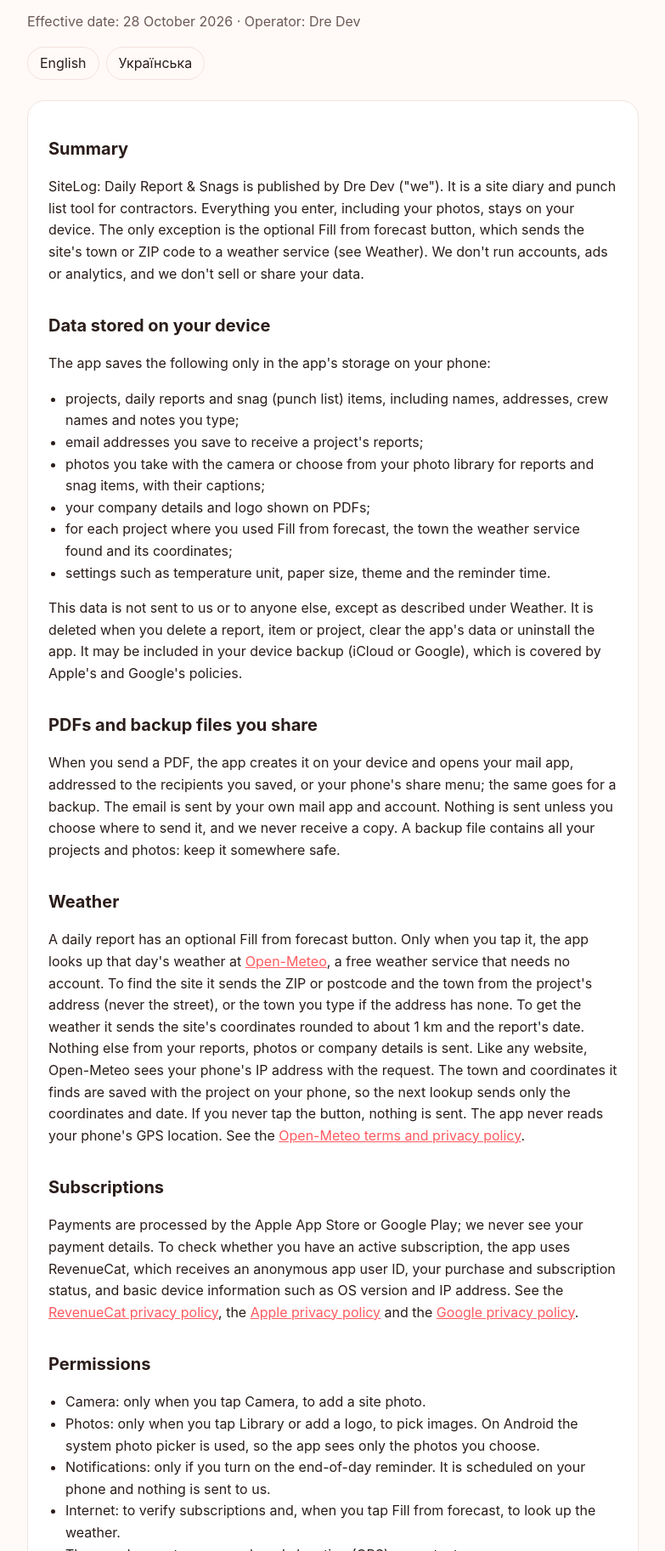
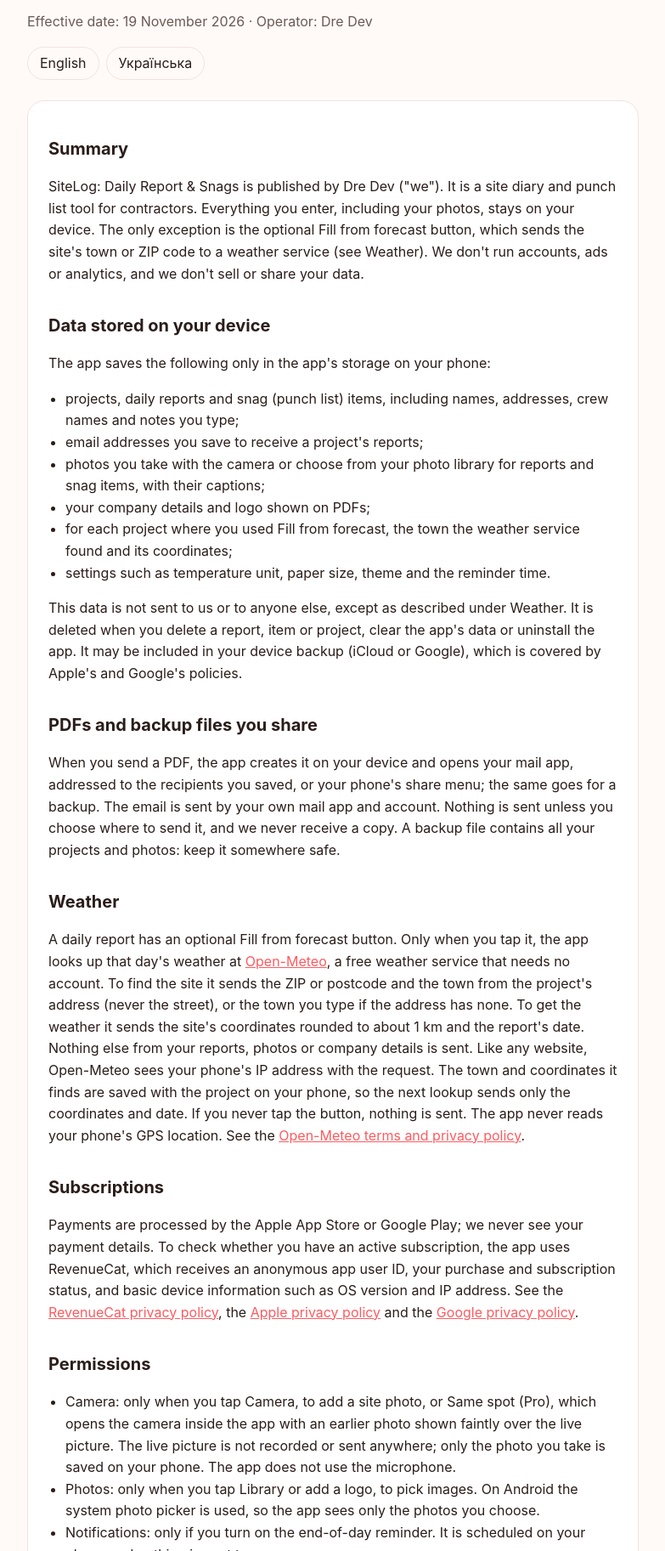
Before and after one commit to andronaft-2/app_politics_and_terms, a plain HTML site: page sitelog/privacy.html in a window 1280 px wide. Shown: the part 75-1900 px from the top of the page at 85% size, without its empty margins (248-1031 px from the left). Drawn offline with Linux system fonts and the light colour scheme.

Commit message:
SiteLog privacy: Same spot camera (in-app camera, nothing recorded or sent, no microphone)
Co-Authored-By: Claude Opus 5.5 <noreply@anthropic.com>

```diff
--- a/sitelog/privacy.html
+++ b/sitelog/privacy.html
@@ -10,7 +10,7 @@
 <body>
 <main>
   <header><div class="logo"></div><h1>SiteLog privacy policy</h1></header>
-  <p class="muted">Effective date: 28 October 2026 · Operator: Dre Dev</p>
+  <p class="muted">Effective date: 19 November 2026 · Operator: Dre Dev</p>
   <nav class="lang"><a href="#en">English</a><a href="#uk">Українська</a></nav>
 
   <section class="doc" id="en">
@@ -40,7 +40,7 @@
 
     <h2>Permissions</h2>
     <ul>
-      <li>Camera: only when you tap Camera, to add a site photo.</li>
+      <li>Camera: only when you tap Camera, to add a site photo, or Same spot (Pro), which opens the camera inside the app with an earlier photo shown faintly over the live picture. The live picture is not recorded or sent anywhere; only the photo you take is saved on your phone. The app does not use the microphone.</li>
       <li>Photos: only when you tap Library or add a logo, to pick images. On Android the system photo picker is used, so the app sees only the photos you choose.</li>
       <li>Notifications: only if you turn on the end-of-day reminder. It is scheduled on your phone and nothing is sent to us.</li>
       <li>Internet: to verify subscriptions and, when you tap Fill from forecast, to look up the weather.</li>
@@ -87,7 +87,7 @@
 
     <h2>Дозволи</h2>
     <ul>
-      <li>Камера: лише коли ви натискаєте Camera, щоб додати фото з об'єкта.</li>
+      <li>Камера: лише коли ви натискаєте Camera, щоб додати фото з об'єкта, або Same spot (Pro), яка відкриває камеру всередині застосунку й показує попереднє фото блідо поверх зображення. Зображення з камери не записується й нікуди не надсилається; на телефоні зберігається лише знімок, який ви зробите. Мікрофон застосунок не використовує.</li>
       <li>Фото: лише коли ви натискаєте Library або додаєте логотип. На Android використовується системний вибір фото, тож застосунок бачить лише обрані вами знімки.</li>
       <li>Сповіщення: лише якщо ви ввімкнете нагадування наприкінці дня. Воно планується на вашому телефоні, нам нічого не надсилається.</li>
       <li>Інтернет: для перевірки підписки і, коли ви натискаєте Fill from forecast, щоб дізнатися погоду.</li>
```
